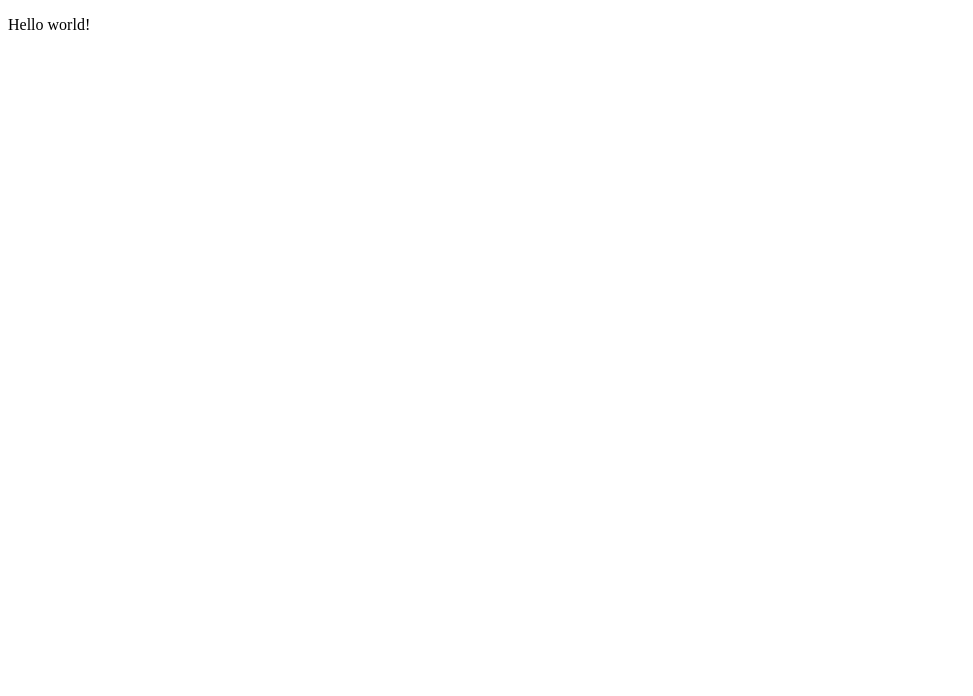
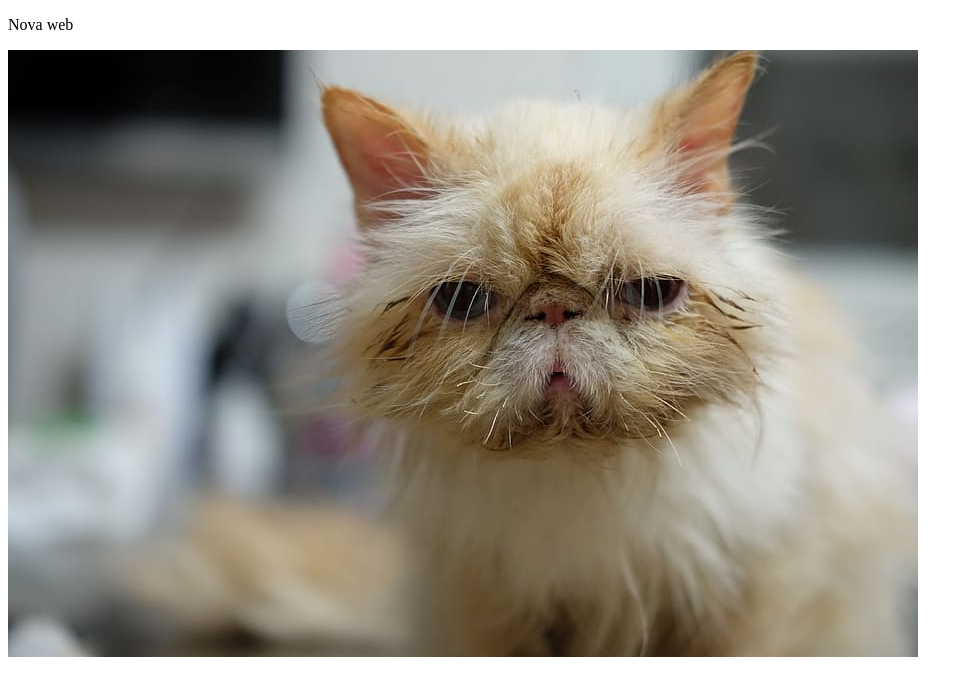
Before and after one commit to SmokeTSR/Test-git, a plain HTML site: page index.html in a window 1280 px wide. Shown: the whole page, without its empty margins (0-973 px from the left). Drawn offline with Linux system fonts and the light colour scheme.

Commit message:
Nova pagina

```diff
--- a/index.html
+++ b/index.html
@@ -7,6 +7,7 @@
     <title>Primer git</title>
 </head>
 <body>
-    <p>Hello world!</p>
+    <p>Nova web</p>
+    <img src="./gat.jpg"
 </body>
 </html>
```
